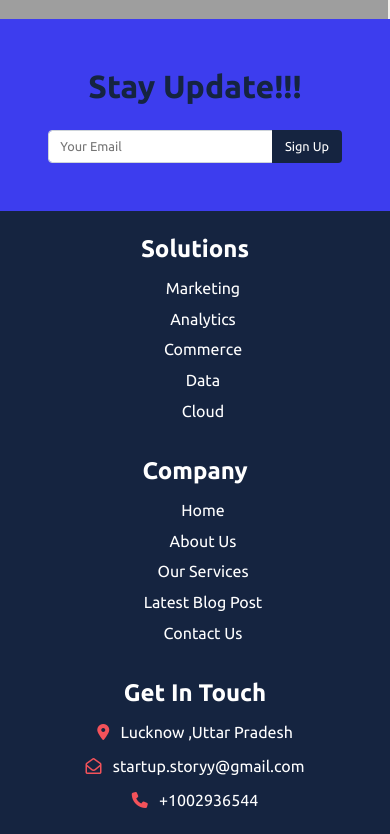
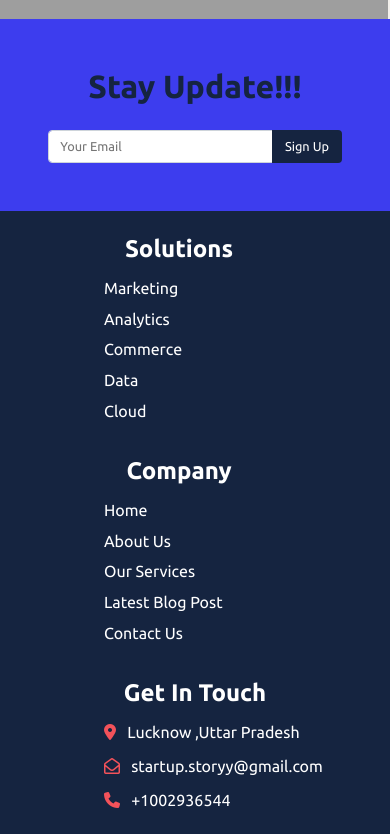
Before and after one commit to amitark7/StartUp-Stories, a React (Create React App) app in the folder client/: page /contact in a window 390 px wide. Shown: the part 1156-1990 px from the top of the page. Built offline with nearby package versions, Linux system fonts and the light colour scheme; grey boxes are pictures that could not be loaded.

Commit message:
Scroll To Top and Navbar Fix

```diff
--- a/client/src/App.css
+++ b/client/src/App.css
@@ -4,6 +4,10 @@
 }
 *{
   box-sizing: border-box;
+}
+.service1{
+  display: flex;
+  flex-wrap: wrap;
 }
 h1{
   color: #111;
--- a/client/src/Component/Footer.jsx
+++ b/client/src/Component/Footer.jsx
@@ -11,7 +11,7 @@ const Footer = () => {
             <div className='container-fluid container'>
                 <div className='footer'>
                     <div className='col-6 sign'>
-                        <h6 className='text1'>Solutions</h6>
+                        <h6 className='text1 my-2'>Solutions</h6>
                         <ul>
                             <li className='py-1 cursor-pointer hover:text-blue-400'><i class="fa-solid fa-arrow-right"></i> Marketing</li>
                             <li className='py-1 cursor-pointer hover:text-blue-400'><i class="fa-solid fa-arrow-right"></i>Analytics</li>
@@ -21,7 +21,7 @@ const Footer = () => {
                         </ul>
                     </div>
                     <div className='col-6 sign'>
-                        <h6 className='text1'>Company</h6>
+                        <h6 className='text1 my-2'>Company</h6>
                         <ul>
                             <li className='py-1 cursor-pointer hover:text-blue-400'><i class="fa-solid fa-arrow-right"></i><Link to='/' className='link'>Home</Link></li>
                             <li className='py-1 cursor-pointer hover:text-blue-400'><i class="fa-solid fa-arrow-right"></i><Link to='/about' className='link'>About Us</Link></li>
--- a/client/src/Component/Navbar.jsx
+++ b/client/src/Component/Navbar.jsx
@@ -11,13 +11,7 @@ const Navbar = () => {
         navigate('/')
     }
 
-    const handleHam=()=>{
-        if(value===true){
-            setValue(false)
-        }else{
-            setValue(true)
-        }
-    }
+    const handleHam=()=>setValue(!value);
     return (
         <>
 
@@ -50,7 +44,7 @@ const Navbar = () => {
                     <img src={logo} alt="" className='logo' />
                     <h1>STARTUP STORY</h1>
                 </Link>
-                <div className={value?"navbar-nav":"navbar-nav show"}>
+                <div className={value?"navbar-nav":"navbar-nav show"} onClick={handleHam}>
                     <Link to="/" className="nav-item">Home</Link>
                     <Link to="/about" className="nav-item">About</Link>
                     <Link to="/service" className="nav-item">Service</Link>
--- /dev/null
+++ b/client/src/Component/ScrollToTop.js
@@ -0,0 +1,11 @@
+import { useEffect } from "react"
+import { useLocation } from "react-router-dom"
+
+const ScrollToTop=()=>{
+    const {pathname}=useLocation();
+
+    useEffect(()=>{
+        window.scrollTo({top:0,behavior:'smooth'})
+},[pathname])
+}
+export default ScrollToTop
--- a/client/src/Component/Service.jsx
+++ b/client/src/Component/Service.jsx
@@ -8,7 +8,7 @@ const Service = () => {
                 <h1 className='container-title'>What we offer</h1>
                 <hr style={{ height: '1px', width: '15%', backgroundColor: '#F3525A', margin: 'auto', opacity: '0.3' }} />
             </div>
-            <div style={{ display: 'flex', flexWrap: 'wrap' }}>
+            <div className='service1'>
                 <Card icon={'fa-solid fa-business-time'} title={"Business Management"} desc={" Comprehensive management services, from creating effective business models to organizational structuring, aimed at optimizing performance."}/>
                 <Card icon={'fa fa-chart-pie fa-2x'} title={"Strategic Consulting"} desc={"Tailor-made solutions for businesses looking to refine their goals and operations, specializing in startups and SMEs."} />
                 <Card icon={'fa-solid fa-photo-film'} title={"Social Media Management"} desc={"Full-service management of your social media channels, crafting content and strategies that resonate with your target audience."}/>
--- a/client/src/Component/ServicePage.jsx
+++ b/client/src/Component/ServicePage.jsx
@@ -1,5 +1,6 @@
 import React from 'react'
 import Service from './Service'
+import Request from './Request'
 
 const ServicePage = () => {
   return (
@@ -13,6 +14,7 @@ const ServicePage = () => {
             </div>
     <div>
       <Service/>
+      <Request/>
     </div>
     </>
   )
--- a/client/src/index.js
+++ b/client/src/index.js
@@ -13,12 +13,14 @@ import ServicePage from './Component/ServicePage';
 import Footer from './Component/Footer';
 import Contact from './Component/Contact';
 import About from './Component/About';
+import ScrollToTop from './Component/ScrollToTop';
 
 const root = ReactDOM.createRoot(document.getElementById('root'));
 root.render(
   <React.StrictMode>
     <Router>
     <Navbar/>
+    <ScrollToTop/>
       <Routes>
         <Route path='/' element={<App />}/>
       </Routes>
--- a/client/src/style/Footer.css
+++ b/client/src/style/Footer.css
@@ -19,16 +19,16 @@
     margin-bottom: 1rem;
 }
 
-ul{
+.footer ul{
     margin-top: 1rem;
     margin-left: 1rem;
 }
-ul li{
+.footer ul li{
     margin: 0.8rem 0rem;
     list-style: none;
     cursor: pointer;
 }
-ul li:hover{
+.footer ul li:hover{
     color: var(--primary-color);
     font-weight: 400;
 }
--- a/client/src/style/Responsive.css
+++ b/client/src/style/Responsive.css
@@ -8,6 +8,7 @@
     }
     .navbar-nav{
         position: absolute;
+        justify-content: start !important;
         height: 430px;
         flex-direction: column;
         background-color: black;
@@ -19,7 +20,6 @@
         z-index: 1;
     }
     .navbar-nav.show{
-        display: flex !important;
         top: 0%;
     }
     .hamburger {
@@ -37,7 +37,6 @@
         margin-bottom: 1rem !important;
     }
     .nav-item{
-        display: block;
         color: #fff !important;
         margin: 20px auto !important;
     }
@@ -63,7 +62,7 @@
     }
 
     /* Service Card Responsive */
-    .card-body{
+    .card_body{
         width: 100% !important;
     }
 
@@ -113,7 +112,7 @@
         padding: 1.5rem !important;
     }
     .footer .col-6{
-        width: 100% !important;
+        width: 50% !important;
         text-align: center;
         margin-bottom: 1.5rem;
     }
@@ -126,6 +125,17 @@
     }
    .sign i{
         display: none;
+   }
+   .my-2{
+    margin-right: 2rem !important;
+   }
+   .col-6 p{
+    text-align: left;
+    margin-left: 7rem !important;
+   }
+   .footer ul{
+    text-align: left;
+    margin-left: 7rem !important;
    }
 }
 
@@ -160,13 +170,11 @@
     }
     .navbar-nav{
         position: absolute;
-        display: none !important;
-        height: 100vh;
         flex-direction: column;
         background-color: black;
         padding: 20px 0;
         width: 100%;
-        top: -200%;
+        top: -800%;
         right: 0%;
         z-index: 1;
     }
@@ -174,7 +182,6 @@
         font-size: 20px !important;
     }
     .navbar-nav.show{
-        display: flex !important;
         top: 0%;
     }
 
@@ -238,7 +245,7 @@
     }
 
     /* Service Card Responsive */
-    .card-body{
+    .card_body{
         width: 100% !important;
         height: auto !important;
         padding: 18px 10px !important;
@@ -381,6 +388,17 @@
    .sign i{
         display: none;
    }
+   .my-2{
+    margin-right: 2rem !important;
+   }
+   .col-6 p{
+    text-align: left;
+    margin-left: 5rem !important;
+   }
+   .footer ul{
+    text-align: left;
+    margin-left: 5rem !important;
+   }
    .text-blue-500{
     font-size: 16px !important;
    }
```
